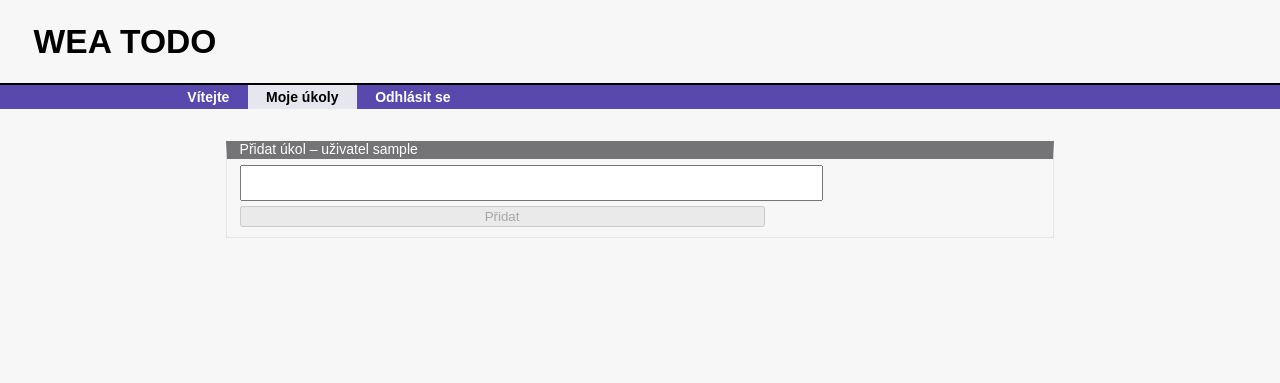
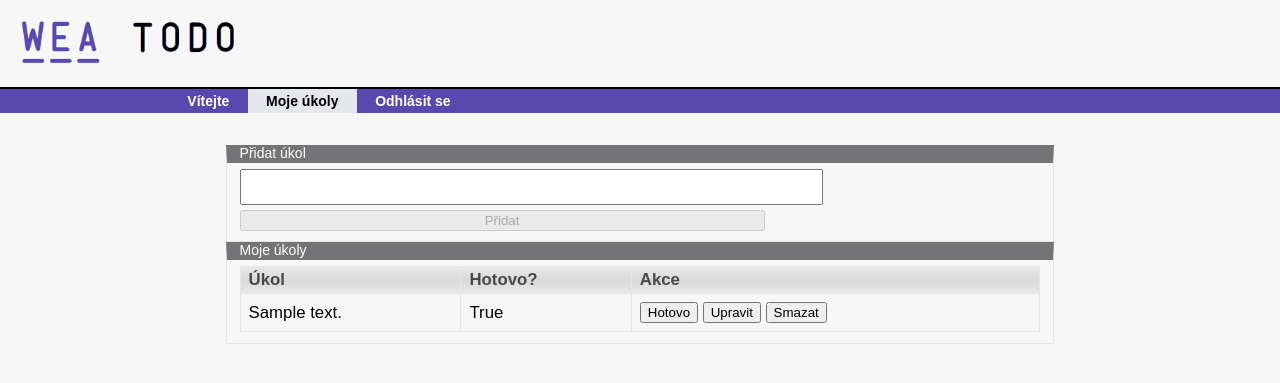
Before and after one commit to RadekMocek/WEA, a Flask app: page /profile in a window 1280 px wide. Shown: the top 383 px of the page. Run offline with Flask 3, Linux system fonts and the light colour scheme; a user stored in the database is signed in; tables that the repository leaves empty hold one stand-in row (values such as "Sample post").

Commit message:
Výpis uživatelových úkolů

```diff
--- a/project/auth.py
+++ b/project/auth.py
@@ -22,7 +22,8 @@ def login_post():
     remember = True if request.form.get("remember") else False
 
     # Existuje uživatel a shodují se hashe hesel ?
-    user: Optional[User] = db.session.execute(db.select(User).filter_by(nickname=nickname)).first()[0]
+    # user: Optional[User] = db.session.execute(db.select(User).filter_by(nickname=nickname)).first()[0]
+    user: Optional[User] = User.query.filter_by(nickname=nickname).first()
     if not user or not check_password_hash(user.password, password):
         flash("Neplatné uživatelské jméno nebo heslo.")
         return redirect(url_for("auth.login"))
@@ -54,7 +55,8 @@ def signup_post():
         return redirect(url_for("auth.signup"))
 
     # Neexistuje už uživatel s takovýmto nickname ?
-    user = db.session.execute(db.select(User).filter_by(nickname=nickname)).first()
+    # user = db.session.execute(db.select(User).filter_by(nickname=nickname)).first()[0]
+    user = User.query.filter_by(nickname=nickname).first()
     if user:
         flash("Toto uživatelské jméno není dostupné.")
         return redirect(url_for("auth.signup"))
--- a/project/main.py
+++ b/project/main.py
@@ -1,6 +1,6 @@
 from datetime import datetime
 
-from flask import Blueprint, flash, redirect, render_template, request, url_for
+from flask import Blueprint, flash, jsonify, redirect, render_template, request, url_for
 from flask_login import current_user, login_required
 
 from . import db
@@ -14,12 +14,22 @@ def index():
     return render_template("index.html")
 
 
+@main.route("/get_tasks_json")
+def get_tasks_json():
+    tasks: list[Task] = Task.query.all()
+    return jsonify([task.as_dict for task in tasks])
+
+
 @main.route("/profile")
 @login_required
 def profile():
-    user_tasks_query = db.session.execute(db.select(Task).filter_by(user_id=current_user.id)).all()
-    user_tasks = [row[0] for row in user_tasks_query]
-    return render_template("profile.html", nickname=current_user.nickname, user_tasks=user_tasks)
+    # user_tasks_query = db.session.execute(db.select(Task).filter_by(user_id=current_user.id)).all()
+    user_tasks_query: list[Task] = (Task.query
+                                    .filter_by(user_id=current_user.id)
+                                    .order_by(Task.created_at.desc())
+                                    .all())
+    user_tasks = [task.as_dict for task in user_tasks_query]
+    return render_template("profile.html", user_tasks=user_tasks)
 
 
 @main.route("/add_task", methods=["POST"])
--- a/project/models.py
+++ b/project/models.py
@@ -16,3 +16,7 @@ class Task(db.Model):
     created_at = db.Column(db.DateTime)
     done = db.Column(db.Boolean)
     user_id = db.Column(db.Integer, db.ForeignKey("user.id"), nullable=False)
+
+    @property
+    def as_dict(self):
+        return {col.name: getattr(self, col.name) for col in self.__table__.columns}
--- a/project/static/style.css
+++ b/project/static/style.css
@@ -10,6 +10,9 @@
 
     --color-fielset-border-top: #747476;
     --color-fielset-border-side: #e6e5e5;
+
+    --color-thead-font: #494949;
+    --color-tr-hover: #f2f2f2;
 }
 
 body {
@@ -17,6 +20,11 @@ body {
     margin: auto;
     background-color: var(--color-body-background);
     font-size: 1.05rem;
+}
+
+.logo {
+    height: 50px;
+    padding: 1rem;
 }
 
 header {
@@ -92,3 +100,22 @@ fieldset legend {
 .add_task button {
     width: 525px;
 }
+
+#tasks_table {
+    border-collapse: collapse;
+    width: 100%;
+}
+#tasks_table td, #tasks_table th {
+    border: 1px solid var(--color-fielset-border-side);
+    padding: 8px;
+}
+#tasks_table tr:hover{
+    background-color: var(--color-tr-hover);
+}
+#tasks_table th {
+    padding: 3px 8px;
+    text-align: left;
+    background: rgb(231,231,231);
+    background: linear-gradient(0deg, rgba(231,231,231,1) 0%, rgba(217,217,217,1) 50%, rgba(231,231,231,1) 100%);
+    color: var(--color-thead-font);
+}
--- a/project/templates/base.html
+++ b/project/templates/base.html
@@ -11,7 +11,7 @@
 
 <body>
 
-<h1>&emsp;WEA TODO</h1>
+<img class="logo" src="{{ url_for("static", filename="logo.png") }}" alt="WEA TODO (logo)">
 <header>
     <nav>
         <ul>
--- a/project/templates/profile.html
+++ b/project/templates/profile.html
@@ -3,7 +3,7 @@
 {% block content %}
     <form class="add_task" method="POST" action="/add_task">
         <fieldset>
-            <legend>Přidat úkol – uživatel {{ nickname }}</legend>
+            <legend>Přidat úkol</legend>
             <label>
                 <textarea name="new_task_content" rows="2" cols="70"
                           id="new_task_content" onkeyup="checkInputLength();"></textarea>
@@ -12,11 +12,40 @@
             <button id="submit_button" disabled>Přidat</button>
         </fieldset>
     </form>
+    <fieldset>
+        <legend>Moje úkoly</legend>
+        <table id="tasks_table">
+            <thead>
+            <tr>
+                <th>Úkol</th>
+                <th>Hotovo?</th>
+                <th>Akce</th>
+            </tr>
+            </thead>
+            <tbody>
+            {% for task in user_tasks %}
+                <tr>
+                    <td>{{ task.content }}</td>
+                    <td>{{ task.done }}</td>
+                    <td>
+                        <button>Hotovo</button>
+
+                        <button>Upravit</button>
+
+                        <button>Smazat</button>
+                    </td>
+                </tr>
+            {% endfor %}
+            </tbody>
+        </table>
+    </fieldset>
 {% endblock %}
 
 {% block javascript %}
     <script>
-        let user_tasks, newTaskContent, submitButton;
+        "use strict";
+
+        let newTaskContent, submitButton;
 
         document.addEventListener("DOMContentLoaded", () => {
             newTaskContent = document.getElementById("new_task_content");
@@ -27,6 +56,5 @@
         const checkInputLength = () => {
             submitButton.disabled = newTaskContent.value === "";
         };
-
     </script>
 {% endblock %}
```
Also changed, not shown: project/static/logo.png (added).
